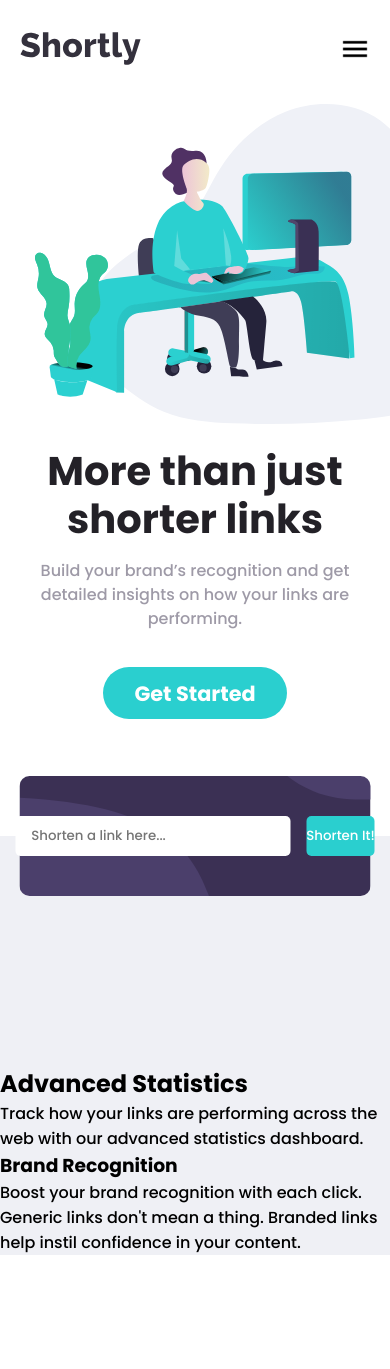
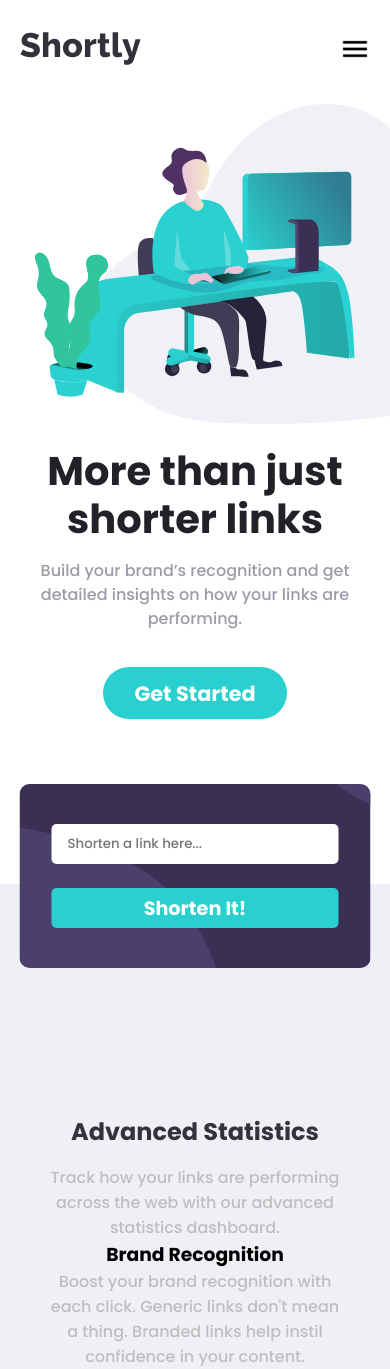
Before and after one commit to burakndmr/react-url-shorter, a React (Create React App) app: page / in a window 390 px wide. Before the commit the page ends 1255 px from the top, so only its background shows below. Built offline with nearby package versions, Linux system fonts and the light colour scheme.

Commit message:
added styles for responsive input, link-container and something

```diff
--- a/src/App.jsx
+++ b/src/App.jsx
@@ -1,12 +1,9 @@
 import { useContext, useState } from "react";
 import MainContext from "./Context/MainContext";
-import axios from "axios";
-import { useEffect } from "react";
 import Form from "./Components/Form";
 import LinkItem from "./Components/LinkItem";
-
 import Header from "./Components/Header";
-import Detailed from "./Components/Detailed";
+import Details from "./Components/Details";
 function App() {
   const { shortLink, linkArray } = useContext(MainContext);
 
@@ -25,7 +22,7 @@ function App() {
         </div>
       </section>
       <section>
-        <Detailed />
+        <Details />
       </section>
     </div>
   );
--- a/src/Components/Detailed.js
+++ b/src/Components/Details.js
@@ -1,8 +1,8 @@
 import React from "react";
 
-const Detailed = () => {
+const Details = () => {
   return (
-    <div className="detailed">
+    <div className="details">
       <h2>Advanced Statistics</h2>
       <p>
         Track how your links are performing across the web with our advanced
@@ -22,4 +22,4 @@ const Detailed = () => {
   );
 };
 
-export default Detailed;
+export default Details;
--- a/src/Components/LinkItem.js
+++ b/src/Components/LinkItem.js
@@ -9,6 +9,7 @@ const LinkItem = ({ link }) => {
         <div className="link-item-original">
           <p>{link.original_link}</p>
         </div>
+        <div className="line"></div>
         <div className="link-item-short">
           <a href={link.full_short_link} target="_blank">
             {link.full_short_link}
--- a/src/Style/style.css
+++ b/src/Style/style.css
@@ -61,7 +61,7 @@ header {
 @media screen and (max-width: 800px) {
   header .content {
     display: block;
-    padding-bottom: 5rem;
+    padding-bottom: 8rem;
   }
   header .image {
     margin-left: 1rem;
@@ -318,6 +318,13 @@ section .content-container .form-container {
   padding: 2.5rem 2rem;
 }
 
+@media screen and (max-width: 650px) {
+  section .content-container .form-container {
+    top: -100px;
+    z-index: 99;
+  }
+}
+
 section .content-container .form-container form {
   width: 100%;
   display: -webkit-box;
@@ -332,15 +339,31 @@ section .content-container .form-container form {
   position: relative;
 }
 
+@media screen and (max-width: 650px) {
+  section .content-container .form-container form {
+    -webkit-box-orient: vertical;
+    -webkit-box-direction: normal;
+        -ms-flex-direction: column;
+            flex-direction: column;
+  }
+}
+
 section .content-container .form-container form .form-input {
   border: none;
   border-radius: 5px;
   -webkit-box-flex: 1;
       -ms-flex: 1;
           flex: 1;
-  height: 2.5rem;
+  min-height: 2.5rem;
   padding-left: 1rem;
   outline: none;
+}
+
+@media screen and (max-width: 650px) {
+  section .content-container .form-container form .form-input {
+    margin-bottom: 1.5rem;
+    width: 100%;
+  }
 }
 
 section .content-container .form-container form .form-input.empty {
@@ -380,6 +403,15 @@ section .content-container .form-container form .form-btn {
   width: 120px;
 }
 
+@media screen and (max-width: 650px) {
+  section .content-container .form-container form .form-btn {
+    min-width: 100%;
+    margin-left: 0;
+    font-size: 1.2rem;
+    font-weight: 700;
+  }
+}
+
 section .content-container .form-container form .form-btn {
   color: #fff;
   background-color: #2acfcf;
@@ -410,6 +442,54 @@ section .content-container .link-item-container {
   -webkit-box-pack: justify;
       -ms-flex-pack: justify;
           justify-content: space-between;
+  -webkit-box-flex: 1;
+      -ms-flex: 1;
+          flex: 1;
+}
+
+@media screen and (max-width: 650px) {
+  section .content-container .link-item-container .line {
+    width: 100%;
+    margin-top: 1rem;
+    border: 1px solid #bfbfbf;
+  }
+}
+
+section .content-container .link-item-container .link-item-original {
+  white-space: nowrap;
+  width: 100%;
+  overflow: hidden;
+}
+
+section .content-container .link-item-container .link-item-original p {
+  overflow: hidden;
+  text-overflow: ellipsis;
+}
+
+@media screen and (max-width: 650px) {
+  section .content-container .link-item-container {
+    -webkit-box-orient: vertical;
+    -webkit-box-direction: normal;
+        -ms-flex-direction: column;
+            flex-direction: column;
+    -webkit-box-align: start;
+        -ms-flex-align: start;
+            align-items: flex-start;
+    -webkit-box-pack: center;
+        -ms-flex-pack: center;
+            justify-content: center;
+  }
+}
+
+section .content-container .link-item-container .link-item-original {
+  color: #35323e;
+  width: 100%;
+  white-space: nowrap;
+}
+
+section .content-container .link-item-container .link-item-original p {
+  overflow: hidden;
+  text-overflow: ellipsis;
 }
 
 section .content-container .link-item-container .link-item-short {
@@ -419,9 +499,29 @@ section .content-container .link-item-container .link-item-short {
   -webkit-box-align: center;
       -ms-flex-align: center;
           align-items: center;
-  -webkit-box-pack: center;
-      -ms-flex-pack: center;
-          justify-content: center;
+  -webkit-box-pack: end;
+      -ms-flex-pack: end;
+          justify-content: flex-end;
+}
+
+@media screen and (min-width: 650px) {
+  section .content-container .link-item-container .link-item-short {
+    min-width: 360px;
+  }
+}
+
+@media screen and (max-width: 650px) {
+  section .content-container .link-item-container .link-item-short {
+    width: 100%;
+    margin-top: 1rem;
+    -webkit-box-orient: vertical;
+    -webkit-box-direction: normal;
+        -ms-flex-direction: column;
+            flex-direction: column;
+    -webkit-box-align: start;
+        -ms-flex-align: start;
+            align-items: flex-start;
+  }
 }
 
 section .content-container .link-item-container .link-item-short a {
@@ -438,6 +538,13 @@ section .content-container .link-item-container button {
   background-color: #2acfcf;
 }
 
+@media screen and (max-width: 650px) {
+  section .content-container .link-item-container button {
+    width: 100%;
+    margin-top: 0.7rem;
+  }
+}
+
 section .content-container .link-item-container button:hover {
   background-color: #8ceeee;
 }
@@ -446,7 +553,20 @@ section .content-container .link-item-container button.clicked {
   background-color: #3b3054;
 }
 
-section .detailed {
+section .details {
   padding-top: 150px;
+  text-align: center;
+}
+
+section .details h2 {
+  text-align: center;
+  color: #35323e;
+  margin-bottom: 1rem;
+}
+
+section .details p {
+  width: clamp(60%, 300px, 90%);
+  margin: 0 auto;
+  color: #bfbfbf;
 }
 /*# sourceMappingURL=style.css.map */
--- a/src/Style/style.scss
+++ b/src/Style/style.scss
@@ -1,8 +1,5 @@
 @import "./utilities.scss";
 
-//TODO add styles for responsive navbar
-//TODO add hamburger menu icon
-//TODO make responsive input and links
 @import url("https://fonts.googleapis.com/css2?family=Poppins:wght@500;700&display=swap");
 * {
   margin: 0;
@@ -56,7 +53,7 @@ header {
   @media screen and (max-width: 800px) {
     & .content {
       display: block;
-      padding-bottom: 5rem;
+      padding-bottom: 8rem;
     }
     & .image {
       margin-left: 1rem;
@@ -251,19 +248,31 @@ section {
       background-size: cover;
       border-radius: 10px;
       padding: 2.5rem 2rem;
+      @media screen and (max-width: 650px) {
+        top: -100px;
+        z-index: 99;
+      }
+
       & form {
         width: 100%;
         display: flex;
         align-items: center;
         justify-content: center;
         position: relative;
+        @media screen and (max-width: 650px) {
+          flex-direction: column;
+        }
         & .form-input {
           border: none;
           border-radius: 5px;
           flex: 1;
-          height: 2.5rem;
+          min-height: 2.5rem;
           padding-left: 1rem;
           outline: none;
+          @media screen and (max-width: 650px) {
+            margin-bottom: 1.5rem;
+            width: 100%;
+          }
           &.empty {
             border: $red solid 3px;
             &::placeholder {
@@ -286,6 +295,12 @@ section {
           height: 2.5rem;
           margin-left: 1rem;
           width: 120px;
+          @media screen and (max-width: 650px) {
+            min-width: 100%;
+            margin-left: 0;
+            font-size: 1.2rem;
+            font-weight: 700;
+          }
         }
         & .form-btn {
           color: #fff;
@@ -309,12 +324,59 @@ section {
       background-color: #fff;
       padding: 1rem 2rem;
       display: flex;
+      @media screen and (max-width: 650px) {
+        & .line {
+          width: 100%;
+          margin-top: 1rem;
+          border: 1px solid $gray;
+        }
+      }
       align-items: center;
       justify-content: space-between;
+      flex: 1;
+      & .link-item-original {
+        white-space: nowrap;
+        width: 100%;
+        overflow: hidden;
+
+        & p {
+          overflow: hidden;
+          text-overflow: ellipsis;
+        }
+      }
+
+      @media screen and (max-width: 650px) {
+        flex-direction: column;
+
+        align-items: flex-start;
+        justify-content: center;
+      }
+      & .link-item-original {
+        color: $very-dark-blue;
+        // padding-bottom: 1rem;
+
+        width: 100%;
+
+        white-space: nowrap;
+        & p {
+          overflow: hidden;
+          text-overflow: ellipsis;
+        }
+      }
       & .link-item-short {
         display: flex;
         align-items: center;
-        justify-content: center;
+        justify-content: flex-end;
+        @media screen and (min-width: 650px) {
+          min-width: 360px;
+        }
+        // flex: 1;
+        @media screen and (max-width: 650px) {
+          width: 100%;
+          margin-top: 1rem;
+          flex-direction: column;
+          align-items: flex-start;
+        }
         & a {
           margin-right: 1rem;
           color: $cyan;
@@ -327,6 +389,11 @@ section {
         width: 6rem;
         color: #fff;
         background-color: $cyan;
+        @media screen and (max-width: 650px) {
+          width: 100%;
+
+          margin-top: 0.7rem;
+        }
         &:hover {
           background-color: $hover-cyan;
         }
@@ -336,7 +403,18 @@ section {
       }
     }
   }
-  & .detailed {
+  & .details {
     padding-top: 150px;
+    text-align: center;
+    h2 {
+      text-align: center;
+      color: $very-dark-blue;
+      margin-bottom: 1rem;
+    }
+    p {
+      width: clamp(60%, 300px, 90%);
+      margin: 0 auto;
+      color: $gray;
+    }
   }
 }
```
Also changed, not shown: 1 other file (tests, documents, lock files or other folders).
